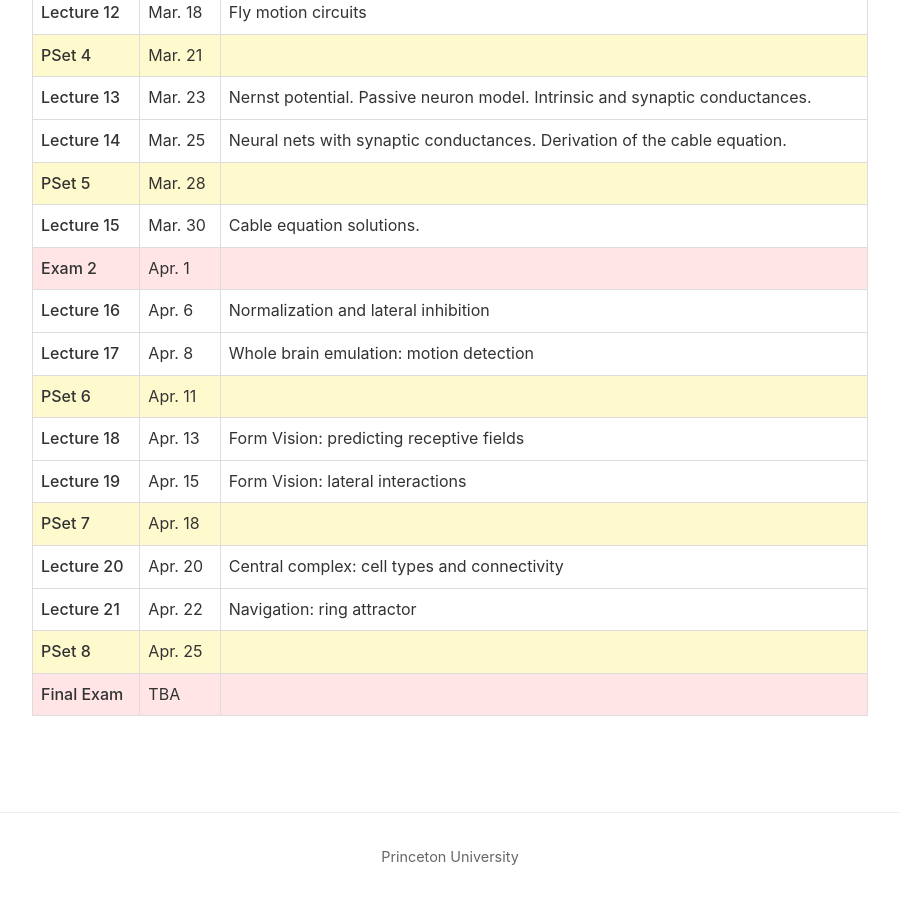
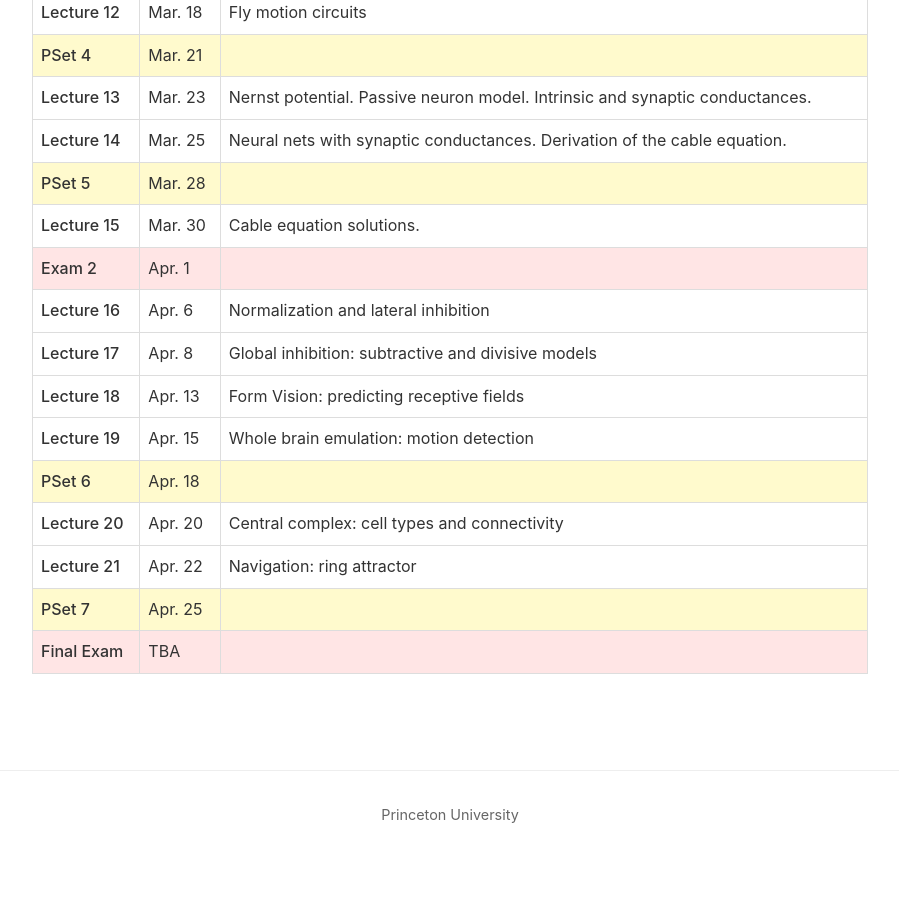
Before and after one commit to brainemulation/brainemulation.github.io, a Jekyll site: the page built from schedule.md, in a window 1280 px wide and 900 px high, scrolled down 960 px. Shown: the whole window, without its empty margins (190-1089 px from the left). Built offline with Jekyll 4.4.1, drawn with Linux system fonts in a browser that asks for light colours; after the commit the page ends 1818 px from its top, so only the background shows below that.

Commit message:
Update schedule: remove PSet 6, add global inhibition lecture, move whole brain emulation

```diff
--- a/schedule.md
+++ b/schedule.md
@@ -32,14 +32,13 @@ permalink: /schedule
 <tr><td>Lecture 15</td><td>Mar. 30</td><td>Cable equation solutions.</td></tr>
 <tr class="exam-row"><td>Exam 2</td><td>Apr. 1</td><td></td></tr>
 <tr><td>Lecture 16</td><td>Apr. 6</td><td>Normalization and lateral inhibition</td></tr>
-<tr><td>Lecture 17</td><td>Apr. 8</td><td>Whole brain emulation: motion detection</td></tr>
-<tr class="pset-row"><td>PSet 6</td><td>Apr. 11</td><td></td></tr>
+<tr><td>Lecture 17</td><td>Apr. 8</td><td>Global inhibition: subtractive and divisive models</td></tr>
 <tr><td>Lecture 18</td><td>Apr. 13</td><td>Form Vision: predicting receptive fields</td></tr>
-<tr><td>Lecture 19</td><td>Apr. 15</td><td>Form Vision: lateral interactions</td></tr>
-<tr class="pset-row"><td>PSet 7</td><td>Apr. 18</td><td></td></tr>
+<tr><td>Lecture 19</td><td>Apr. 15</td><td>Whole brain emulation: motion detection</td></tr>
+<tr class="pset-row"><td>PSet 6</td><td>Apr. 18</td><td></td></tr>
 <tr><td>Lecture 20</td><td>Apr. 20</td><td>Central complex: cell types and connectivity</td></tr>
 <tr><td>Lecture 21</td><td>Apr. 22</td><td>Navigation: ring attractor</td></tr>
-<tr class="pset-row"><td>PSet 8</td><td>Apr. 25</td><td></td></tr>
+<tr class="pset-row"><td>PSet 7</td><td>Apr. 25</td><td></td></tr>
 <!-- <tr><td>Lecture 22</td><td></td><td>Navigation: landmarks</td></tr> -->
 <!-- <tr><td>Lecture 23</td><td></td><td>Navigation: coordinate transformations</td></tr> -->
 <tr class="exam-row"><td>Final Exam</td><td>TBA</td><td></td></tr>
```
